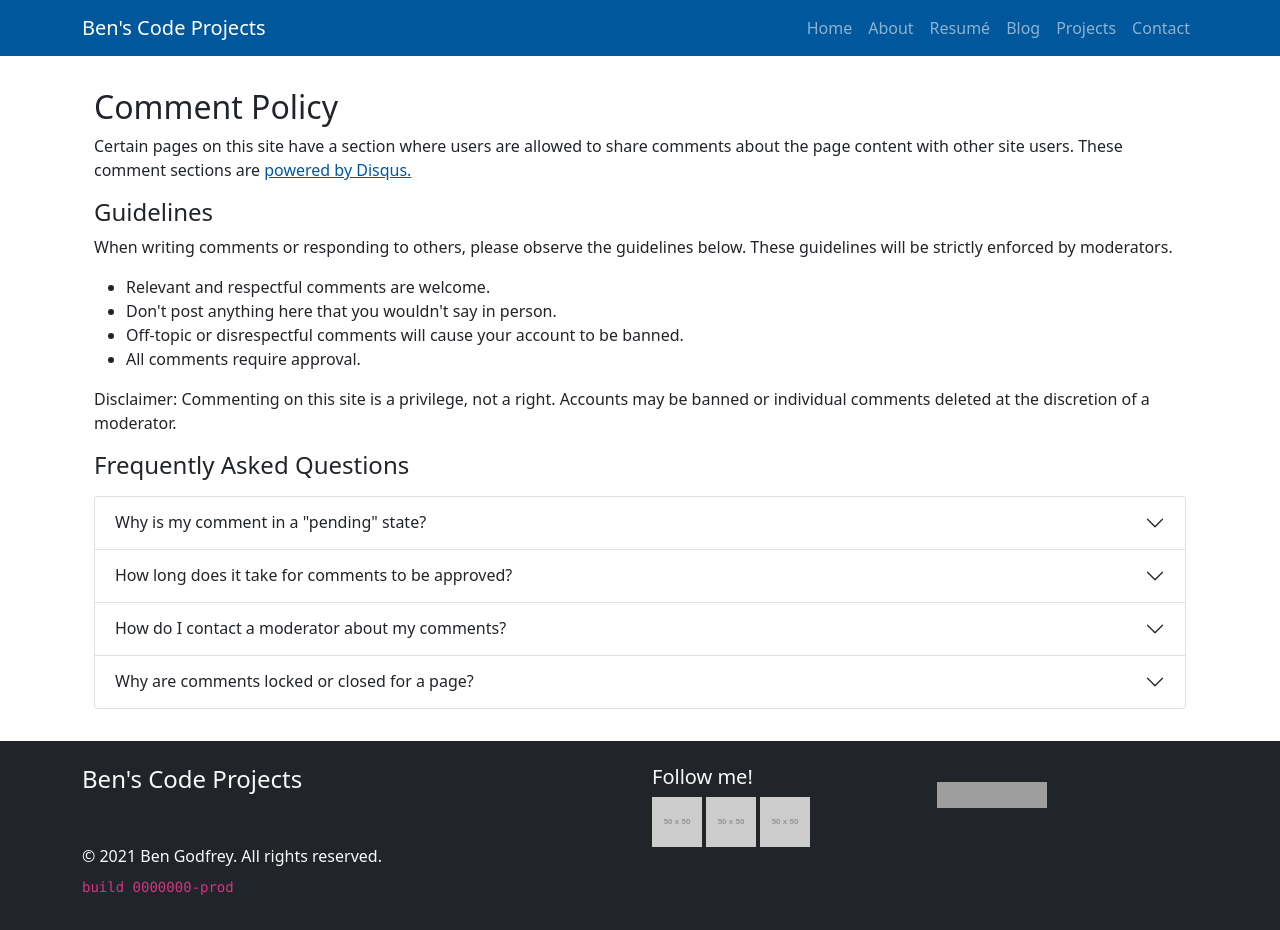
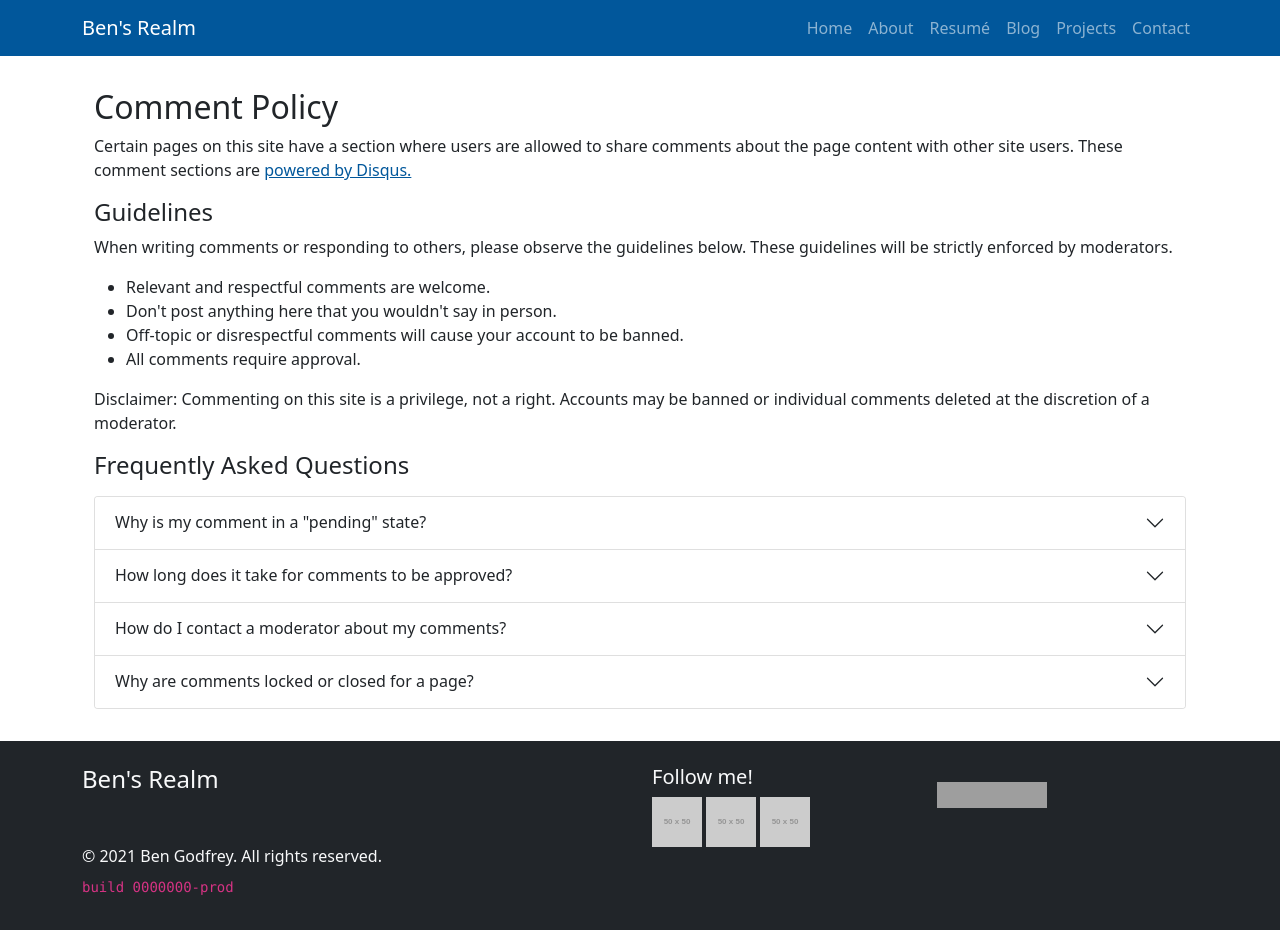
Before and after one commit to BenJetson/benjetson.github.io, a Jekyll site: the page built from comments.html, in a window 1280 px wide. Built offline with Jekyll 4.4.1, drawn with Linux system fonts in a browser that asks for light colours; grey boxes are pictures that could not be loaded.

Commit message:
Rename the site to "Ben's Realm" per #107.

```diff
--- a/_config.yml
+++ b/_config.yml
@@ -6,7 +6,7 @@
 ################################################################################
 
 # Site settings
-title: Ben's Code Projects
+title: Ben's Realm
 email: BenJetson@users.noreply.github.com
 description: >-
 baseurl: "" # the subpath of your site, e.g. /blog
```
